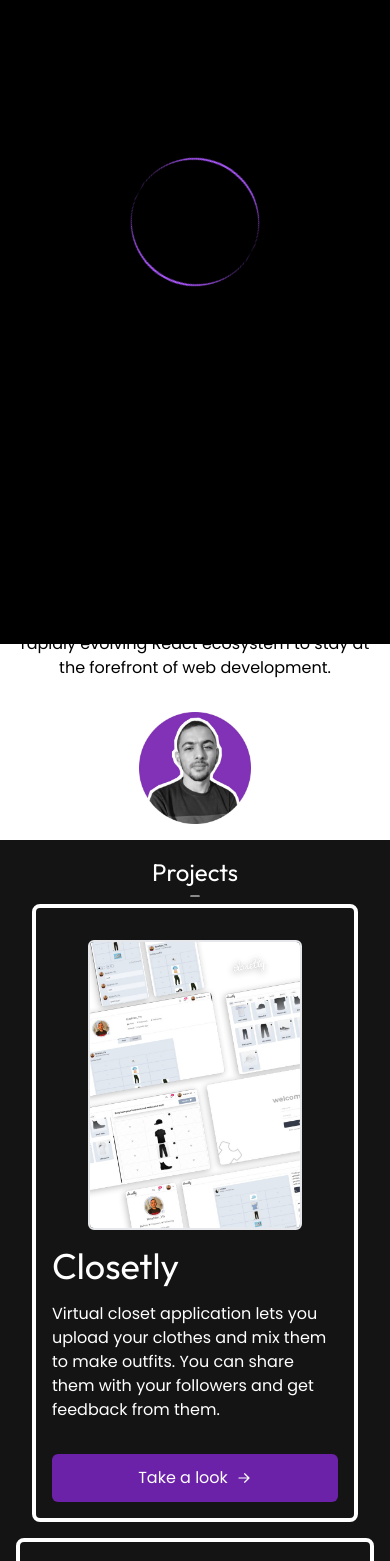
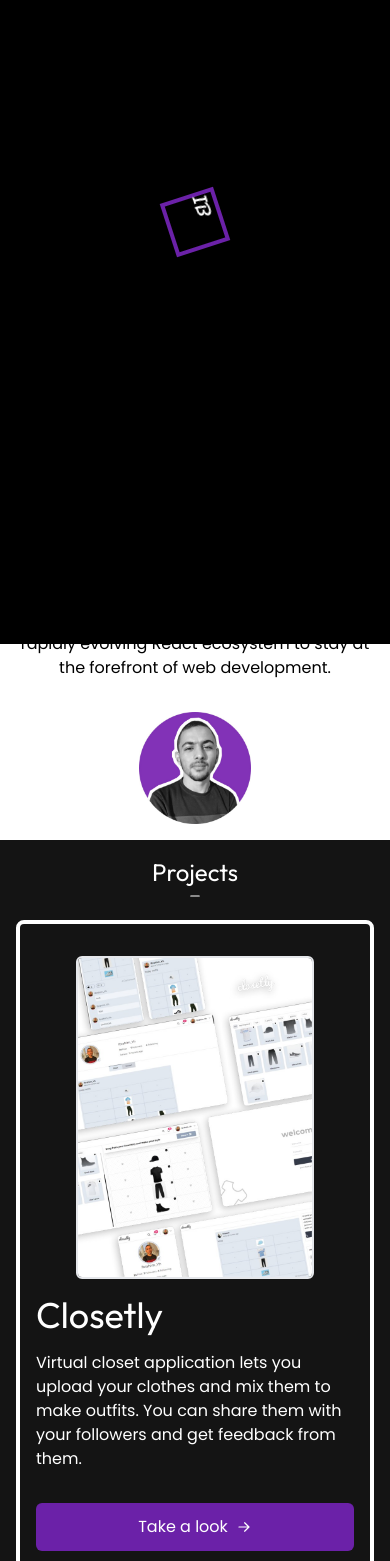
Before and after one commit to IbrahimYahyaoui/portfolio, a React (Vite) app: page / in a window 390 px wide. Shown: the part 200-1761 px from the top of the page. Built offline with nearby package versions, Linux system fonts and the light colour scheme.

Commit message:
--
v 0.0.2 done

```diff
--- a/src/App.jsx
+++ b/src/App.jsx
@@ -27,7 +27,6 @@ function App() {
   useEffect(() => {
     if (isLoaded) {
       document.body.style.overflow = "auto";
-
       setLoader(false);
     }
   }, [isLoaded]);
@@ -37,7 +36,9 @@ function App() {
       {loader && (
         <div>
           <div className="absolute z-50 flex h-full w-full items-center justify-center bg-black text-white">
-            <div className="h-32 w-32 animate-spin rounded-full border-b-2 border-t-2 border-purple-500 text-white"></div>
+            <div className="spinner fontPacifico h-14 w-14 animate-spin border-4 border-purple-800 ">
+              IB
+            </div>
           </div>
         </div>
       )}{" "}
--- a/src/components/Header.jsx
+++ b/src/components/Header.jsx
@@ -15,10 +15,11 @@ import { loadFull } from "tsparticles";
 // import vite from "../assets/vite.png";
 
 const Header = () => {
-  const headersRef = useRef();
+  // get width  of the screen to set the number of particles
+  const width = window.innerWidth;
 
   const particlesLoaded = (container) => {
-    // console.log(container);
+    console.log("%cHey , don't look here 🫤", "color: red; font-size: 20px");
   };
 
   const particleOptions = {
@@ -105,7 +106,8 @@ const Header = () => {
           enable: true,
           area: 1200,
         },
-        value: 60,
+
+        value: width < 768 ? 140 : 80,
       },
       opacity: {
         value: 0.8,
--- a/src/components/Projects.jsx
+++ b/src/components/Projects.jsx
@@ -7,21 +7,12 @@ import TG from "../assets/mockup/closetly/TG.jpg";
 import hevipi from "../assets/mockup/closetly/hevipi.jpg";
 
 const Projects = () => {
-  const projectVariants = {
-    hidden: { opacity: 0 },
-    visible: { opacity: 1 },
-  };
-
   return (
     <div className="flex flex-col items-center p-4 pb-12 text-white">
       <SectionTitle name="Projects" />
-      {/* project 1 */}
-      <motion.div
-        className="group mx-4 rounded-lg border-4 border-white transition-transform hover:scale-101 lg:w-2/3"
-        variants={projectVariants}
-        initial="hidden"
-        animate="visible"
-      >
+
+      {/* project 2 */}
+      <motion.div className="group my-4 rounded-lg border-4 border-white transition-transform hover:scale-101 lg:w-2/3">
         <div className="h-90 mt-4 flex flex-col-reverse items-center overflow-hidden rounded-lg p-4 lg:flex-row lg:justify-center">
           <div className="flex h-full flex-col lg:w-2/3">
             <p className="fontOutfit mt-4 text-4xl transition-transform group-hover:scale-105 lg:mt-0">
@@ -49,14 +40,9 @@ const Projects = () => {
           </div>
         </div>
       </motion.div>
-      {/* end project 1 */}
+      {/* end project 2 */}
       {/* project 2 */}
-      <motion.div
-        className="group my-4 rounded-lg border-4 border-white transition-transform hover:scale-101 lg:w-2/3"
-        variants={projectVariants}
-        initial="hidden"
-        animate="visible"
-      >
+      <motion.div className="group my-4 rounded-lg border-4 border-white transition-transform hover:scale-101 lg:w-2/3">
         <div className="h-90 mt-4 flex flex-col-reverse items-center overflow-hidden rounded-lg p-4 lg:flex-row lg:justify-center">
           <div className="flex h-full flex-col lg:w-2/3">
             <p className="fontOutfit mt-4 text-4xl transition-transform group-hover:scale-105 lg:mt-0">
@@ -85,12 +71,7 @@ const Projects = () => {
       </motion.div>
       {/* end project 2 */}
       {/* project 3 */}
-      <motion.div
-        className="group rounded-lg border-4 border-white transition-transform hover:scale-101 lg:w-2/3"
-        variants={projectVariants}
-        initial="hidden"
-        animate="visible"
-      >
+      <motion.div className="group rounded-lg border-4 border-white transition-transform hover:scale-101 lg:w-2/3">
         <div className="h-90 mt-4 flex flex-col-reverse items-center overflow-hidden rounded-lg p-4 lg:flex-row lg:justify-center">
           <div className="flex h-full flex-col lg:w-2/3">
             <p className="fontOutfit mt-4 text-4xl transition-transform group-hover:scale-105 lg:mt-0">
```
Also changed, not shown: src/assets/load.gif (added).
